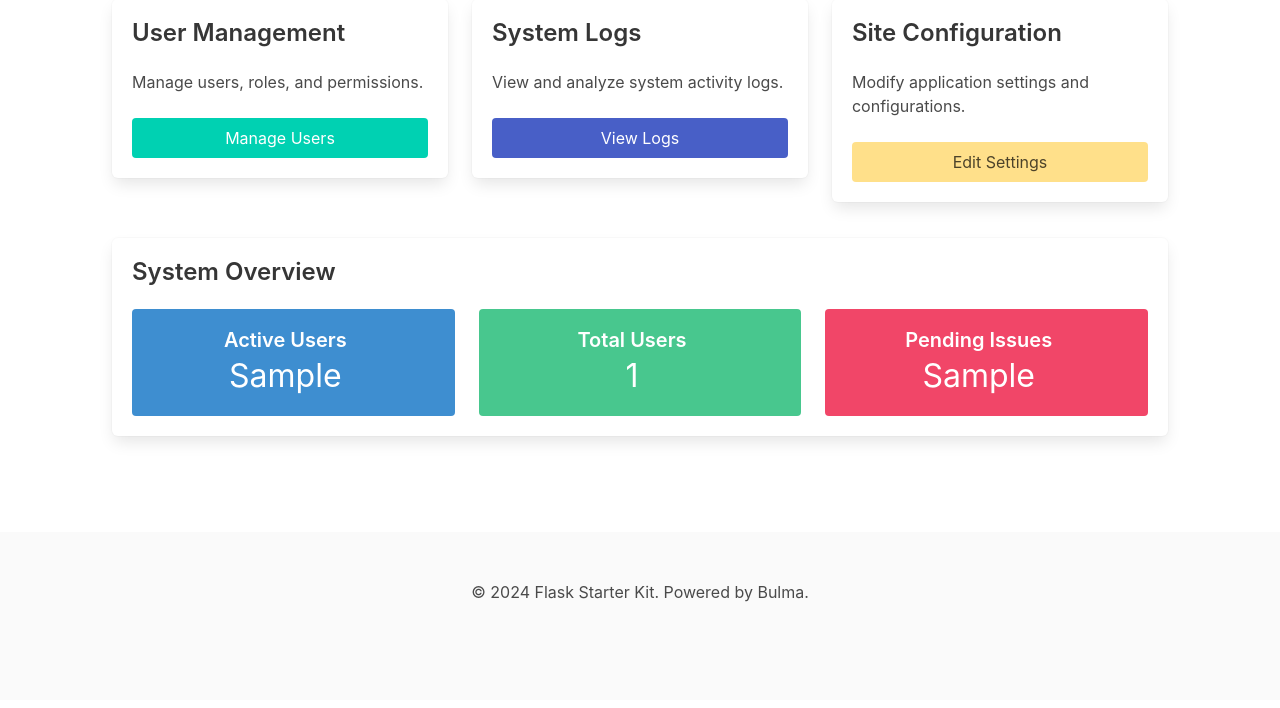
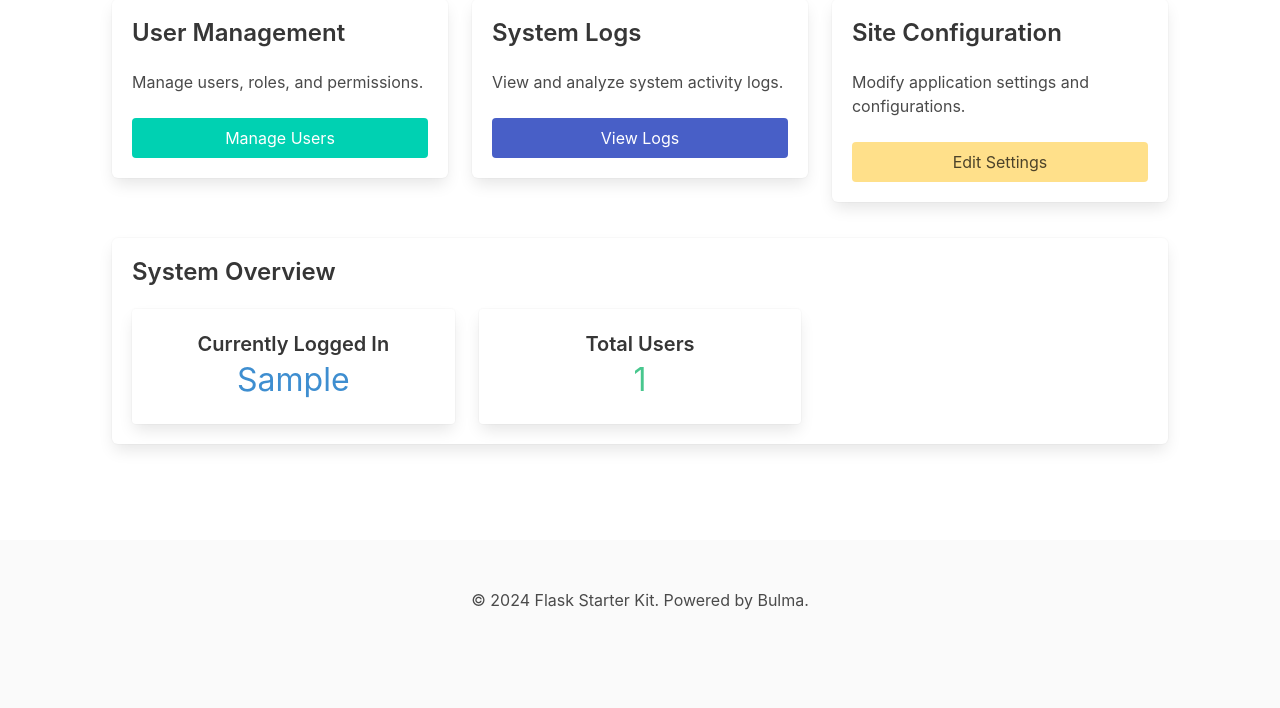
Before and after one commit to tylerthibault/flask-starter-kit, a Flask app: template flask_app/templates/sys_admin/dashboard.html in a window 1280 px wide. Shown: the part 242-950 px from the top of the page. Before the commit the page ends 844 px from the top, so only its background shows below. Run offline with Flask 3, Linux system fonts and the light colour scheme; the template is opened without the code that fills it: most values are stand-ins (such as "Sample title", 1, 10 or a date in 2020).

Commit message:
updated but still can't get the currently logged in users to work.

```diff
--- a/flask_app/config/config.py
+++ b/flask_app/config/config.py
@@ -1,11 +1,15 @@
 import os
 from math import ceil
+
+from flask import app
+from requests import Session
+
+from flask_app.extensions import db
 
 class Config:
     SECRET_KEY = os.getenv("SECRET_KEY", "dev-secret-key")
     SQLALCHEMY_DATABASE_URI = os.getenv("SQLALCHEMY_DATABASE_URI", "sqlite:///app.db")
     SQLALCHEMY_TRACK_MODIFICATIONS = False
-
 
 
 def iter_pages(self, left_edge=2, left_current=2, right_current=5, right_edge=2):
--- /dev/null
+++ b/flask_app/models/flask-session.py
@@ -0,0 +1,5 @@
+from flask_session import SqlAlchemySessionInterface
+from flask_app.extensions import db
+
+class FlaskSession(SqlAlchemySessionInterface):
+    pass
--- a/flask_app/templates/sys_admin/dashboard.html
+++ b/flask_app/templates/sys_admin/dashboard.html
@@ -35,28 +35,29 @@
       </div>
     </div>
 
-    <!-- Additional Dashboard Stats -->
     <div class="box mt-5">
       <h3 class="title is-4">System Overview</h3>
-      <div class="columns">
-        <div class="column">
-          <div class="notification is-info has-text-centered">
-            <p class="title is-5">Active Users</p>
-            <p class="subtitle is-3">{{ active_users }}</p>
+      <div class="columns is-multiline">
+        <!-- Active Users -->
+        <div class="column is-one-third">
+          <div class="card">
+            <div class="card-content has-text-centered">
+              <p class="title is-5">Currently Logged In</p>
+              <p class="subtitle is-3 has-text-info">{{ currently_logged_in }}</p>
+            </div>
           </div>
         </div>
-        <div class="column">
-          <div class="notification is-success has-text-centered">
-            <p class="title is-5">Total Users</p>
-            <p class="subtitle is-3">{{ total_users }}</p>
+
+        <!-- Total Users -->
+        <div class="column is-one-third">
+          <div class="card">
+            <div class="card-content has-text-centered">
+              <p class="title is-5">Total Users</p>
+              <p class="subtitle is-3 has-text-success">{{ total_users }}</p>
+            </div>
           </div>
         </div>
-        <div class="column">
-          <div class="notification is-danger has-text-centered">
-            <p class="title is-5">Pending Issues</p>
-            <p class="subtitle is-3">{{ pending_issues }}</p>
-          </div>
-        </div>
+
       </div>
     </div>
   </div>
```
Also changed, not shown: flask_app/__init__.py (+11 -0 lines), flask_app/controllers/admin.py (+30 -5 lines).
